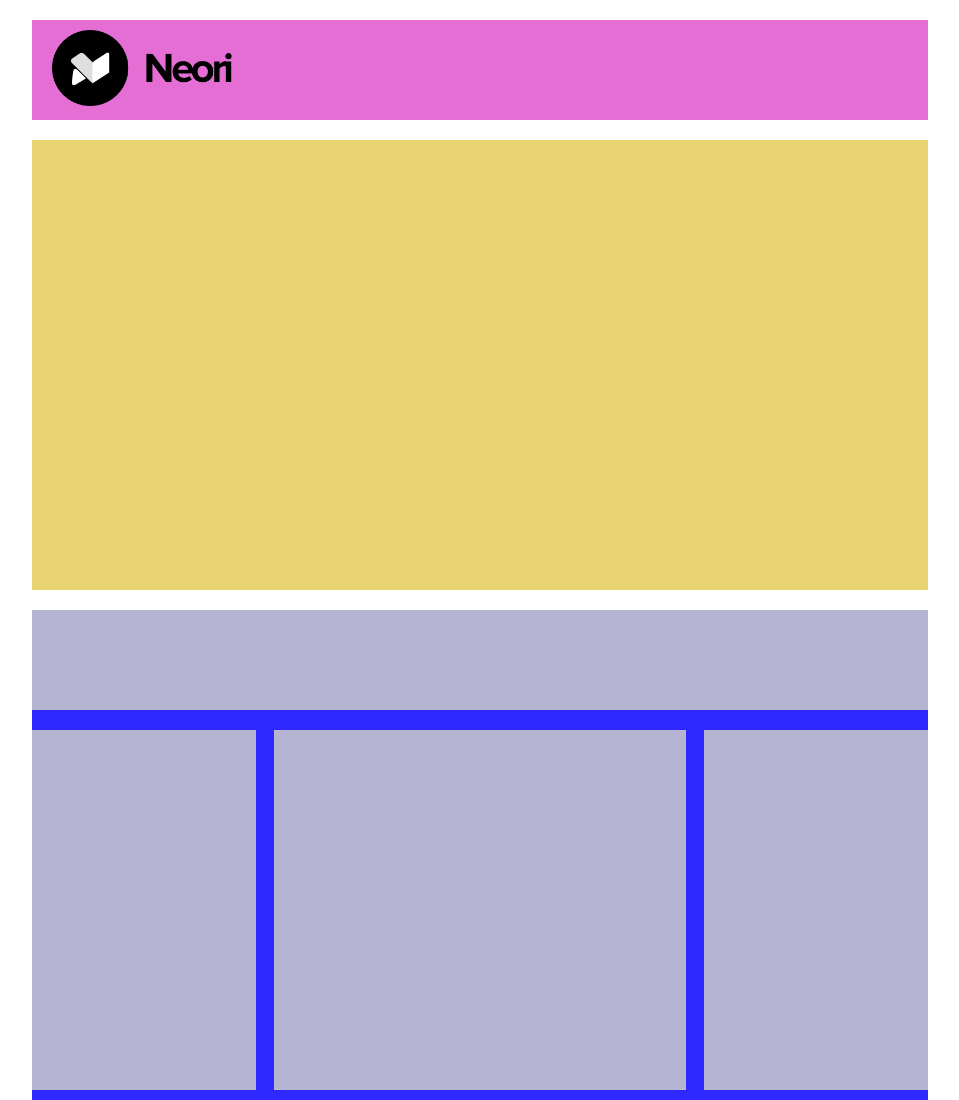
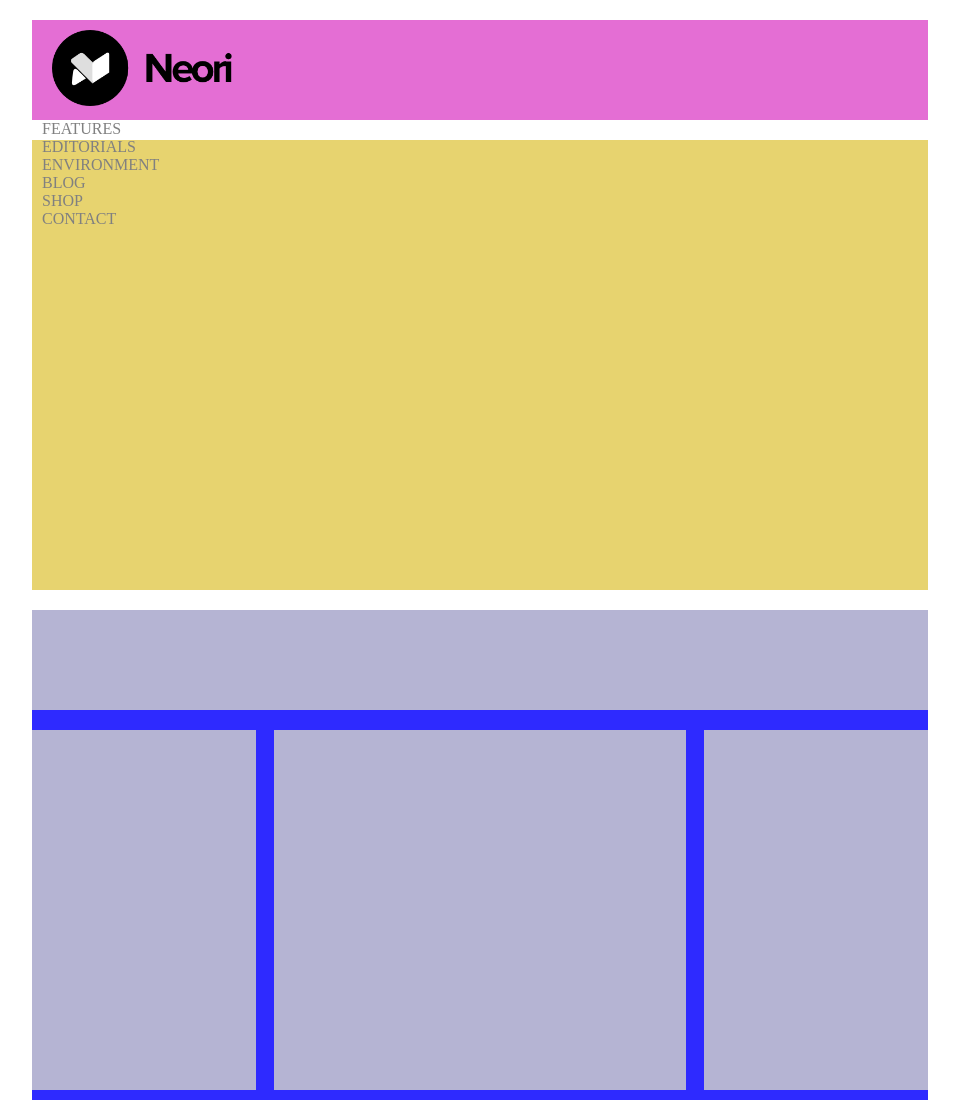
Before and after one commit to alegiunt99/htmlcss-wp, a plain HTML site: page index.html in a window 1280 px wide. Shown: the top 1100 px of the page, without its empty margins (160-1119 px from the left). Drawn offline with Linux system fonts and the light colour scheme.

```diff
--- a/css/style.css
+++ b/css/style.css
@@ -19,11 +19,18 @@
     width: 200px;
     padding: 10px;
 }
+
+ul{
+    list-style: none;
+}
+
+a{
+    color: gray;
+    text-decoration: none;
+}
 .debug header{
     height: 100px;
     background-color: #e46ed4;
-    line-height: 100px;
-    vertical-align: middle;
     padding-left: 10px;
 }
 
--- a/index.html
+++ b/index.html
@@ -14,6 +14,17 @@
 <body class="debug">
     <header class="container">
         <img src="../htmlcss-wp/img/logo.png" alt="logo-page">
+
+        <div>
+            <ul>
+                <li><a href="#">FEATURES</a></li>
+                <li><a href="#">EDITORIALS</a></li>
+                <li><a href="#">ENVIRONMENT</a></li>
+                <li><a href="#">BLOG</a></li>
+                <li><a href="#">SHOP</a></li>
+                <li><a href="#">CONTACT</a></li>
+            </ul>
+        </div>
     </header>
 
     <!--Fascia al centro gialla-->
```
